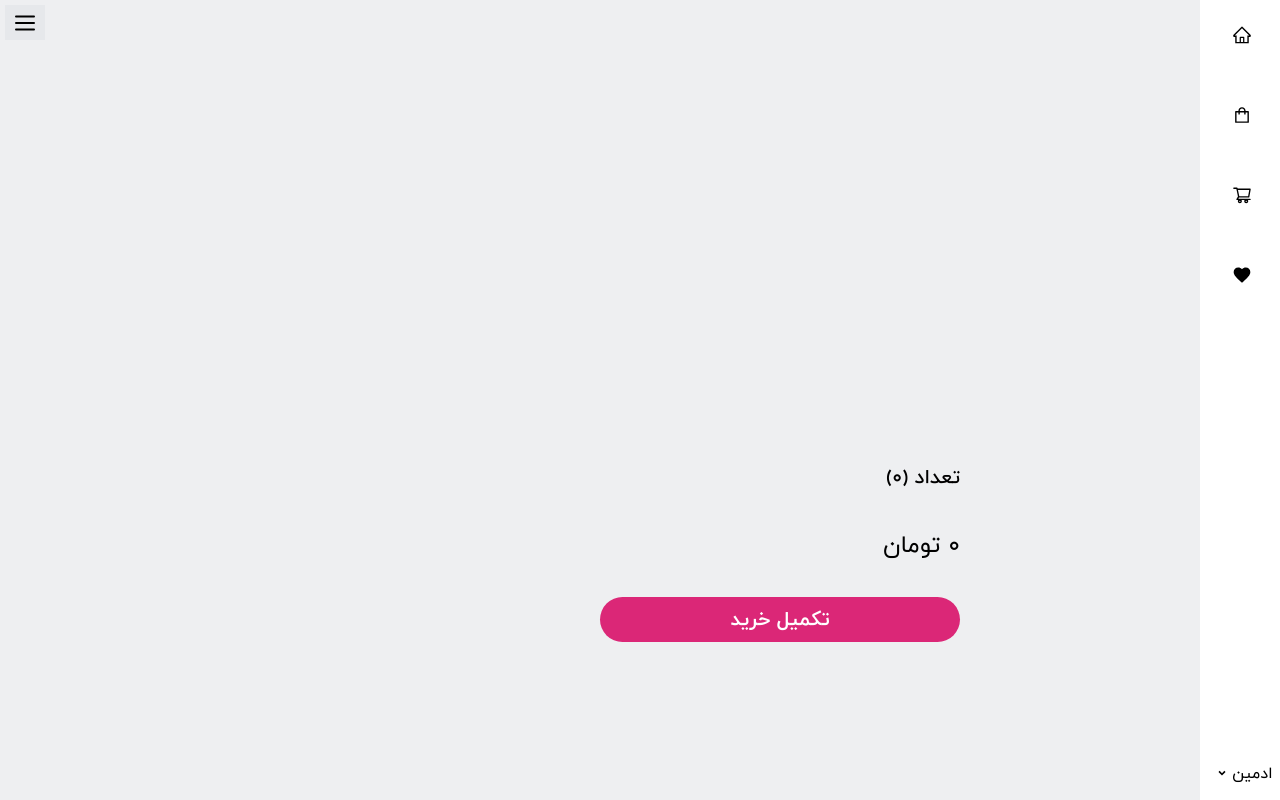
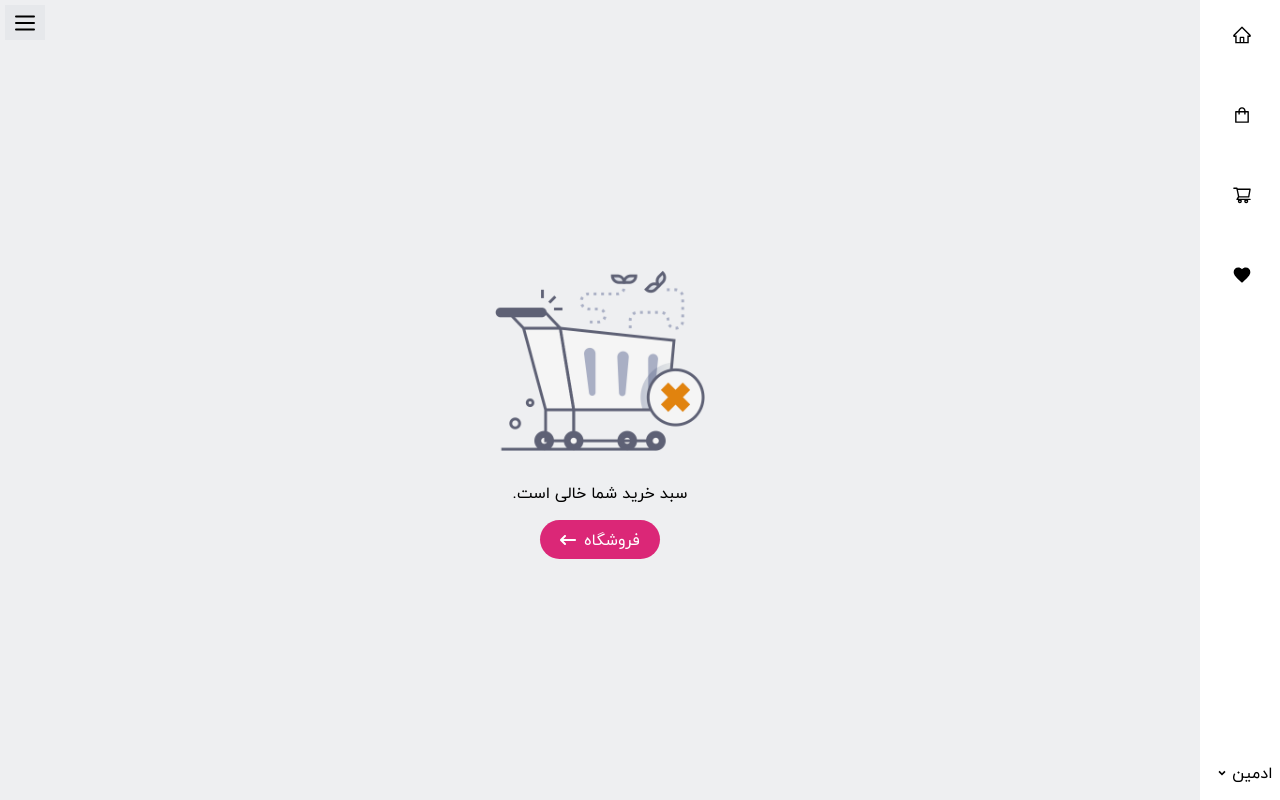
Before and after one commit to mahsanajafii/e-commerce, a React (Vite) app: page /cart in a window 1280 px wide. Built offline with nearby package versions, Linux system fonts and the light colour scheme; sample sign-in values are in the browser's storage.

Commit message:
fix: :bug: fix the cartPage when cartPage is empty

```diff
--- a/src/components/generalComponents/cart/Cart.tsx
+++ b/src/components/generalComponents/cart/Cart.tsx
@@ -5,6 +5,8 @@ import { useEffect, useState } from "react";
 import productService from "../../../services/productService";
 import { useNavigate } from "react-router-dom";
 import categoryService from "../../../services/categoryService";
+import emptyCart from "../../../assets/images/empty-cart.png";
+import { FaArrowLeftLong } from "react-icons/fa6";
 
 interface Product {
   _id: string;
@@ -61,6 +63,11 @@ const Cart = () => {
     navigate("/shoppingProgress");
   };
 
+  const navigateToShop = () => {
+    navigate("/shop")
+  }
+
+  if(cartItems.length) {
     return (
       <div className="h-full flex justify-center items-center mx-[20rem]">
         <div className="w-[90%] h-[48.4rem] gap-[3.2rem] flex flex-col">
@@ -95,6 +102,21 @@ const Cart = () => {
         </div>
       </div>
     );
+  } else {
+    return (
+      <div className="flex flex-col h-full w-full items-center justify-center">
+      <img src={emptyCart} alt="empty-cart" className="w-1/5" />
+      <p className="text-[1.6rem] text-text-primary mb-6">سبد خرید شما خالی است.</p>
+      <button
+        className="bg-primary-main py-3 px-8 rounded-full text-[1.6rem] text-text-button flex items-center gap-3"
+        onClick={navigateToShop}
+      >
+        فروشگاه
+        <FaArrowLeftLong />
+      </button>
+    </div>
+    )
+  }
 };
 
 export default Cart;
```
Also changed, not shown: src/assets/images/empty-cart.png (added). Lines whose indentation alone changed are shown as unchanged.
